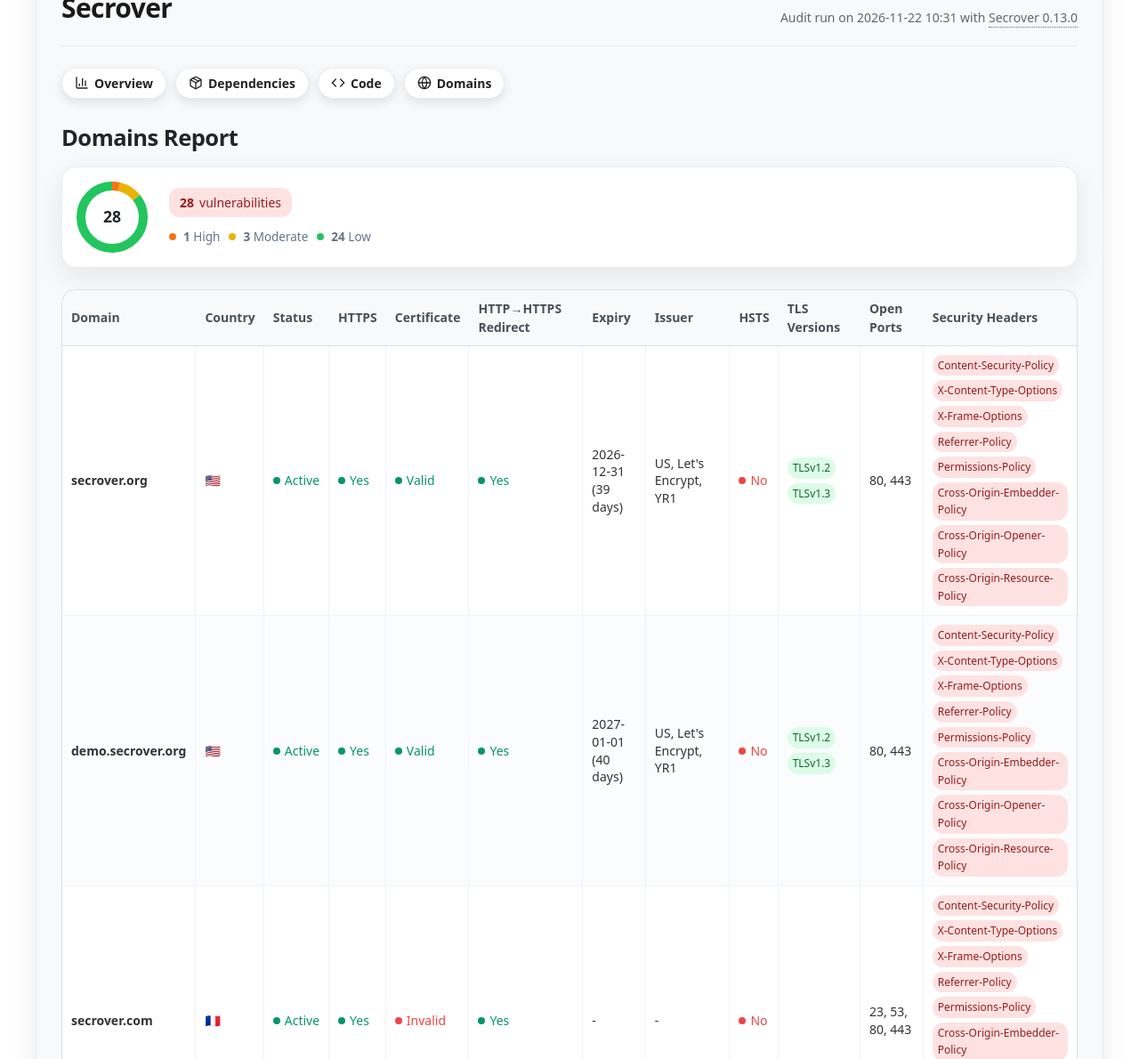
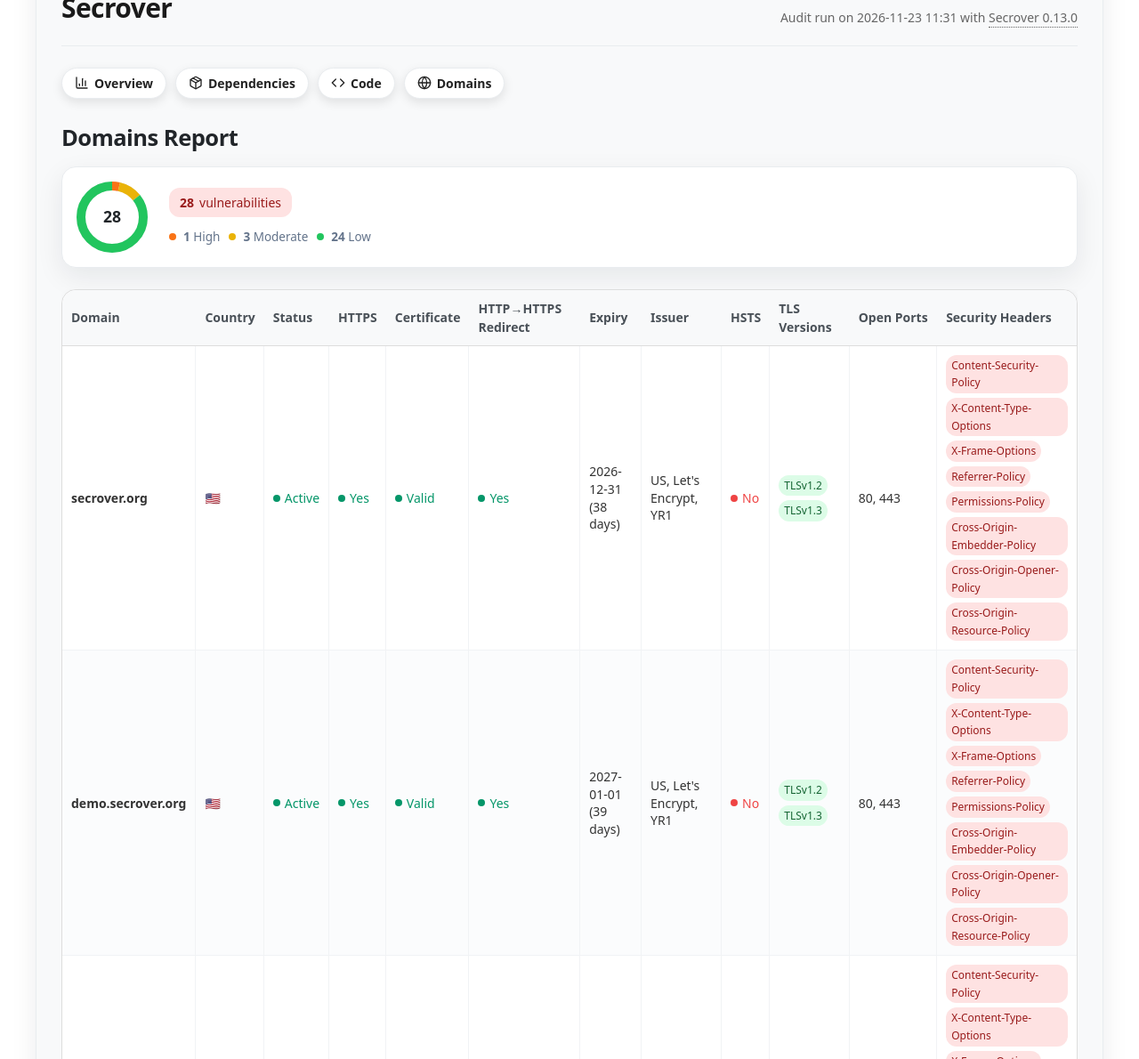
Before and after one commit to Secrover/secrover-demo, a plain HTML site: page docs/domains_report.html in a window 1280 px wide. Shown: the part 110-1300 px from the top of the page at 89% size. Drawn offline with Linux system fonts and the light colour scheme.

Commit message:
Daily secrover scan: 2026-11-23 11:31:55

```diff
--- a/docs/domains_report.html
+++ b/docs/domains_report.html
@@ -659,7 +659,7 @@
                 <div id="audit-info">
                     <p class="audit-info">
                         <em>
-                            Audit run on 2026-11-22 10:31 with
+                            Audit run on 2026-11-23 11:31 with
                             <span class="tooltip-link">
                                 Secrover 0.13.0
                                 <span class="tooltip">
@@ -832,7 +832,7 @@
                         <td>
                             2026-12-31<br>
 
-                                (39 days)
+                                (38 days)
 
                         </td>
                         <td>
@@ -962,7 +962,7 @@
                         <td>
                             2027-01-01<br>
 
-                                (40 days)
+                                (39 days)
 
                         </td>
                         <td>
@@ -1114,7 +1114,7 @@
                         <td>
 
 
-                                    23, 53, 80, 443
+                                    21, 22, 23, 25, 53, 80, 110, 143, 443, 3389
 
 
                         </td>
```
Also changed, not shown: docs/code_report.html (+1 -1 lines), docs/dependencies_report.html (+1 -1 lines), docs/index.html (+1 -1 lines).
